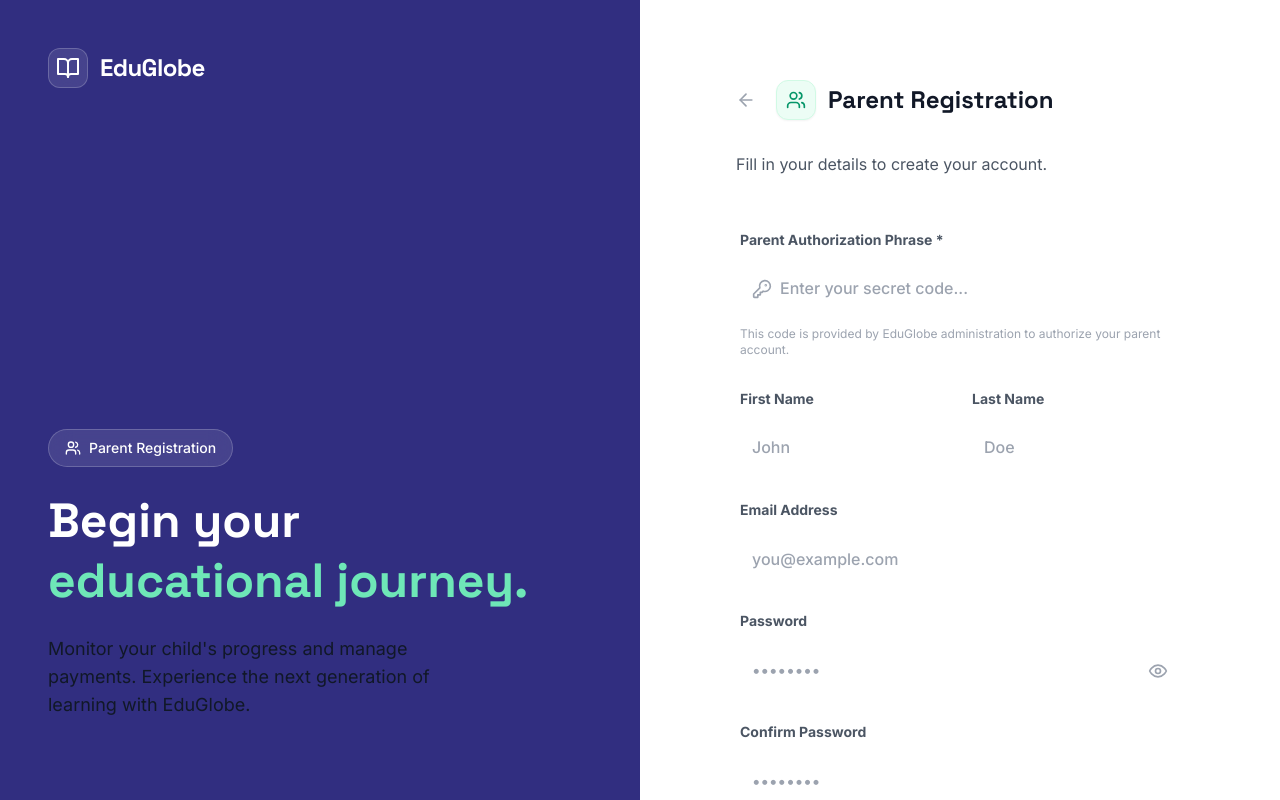
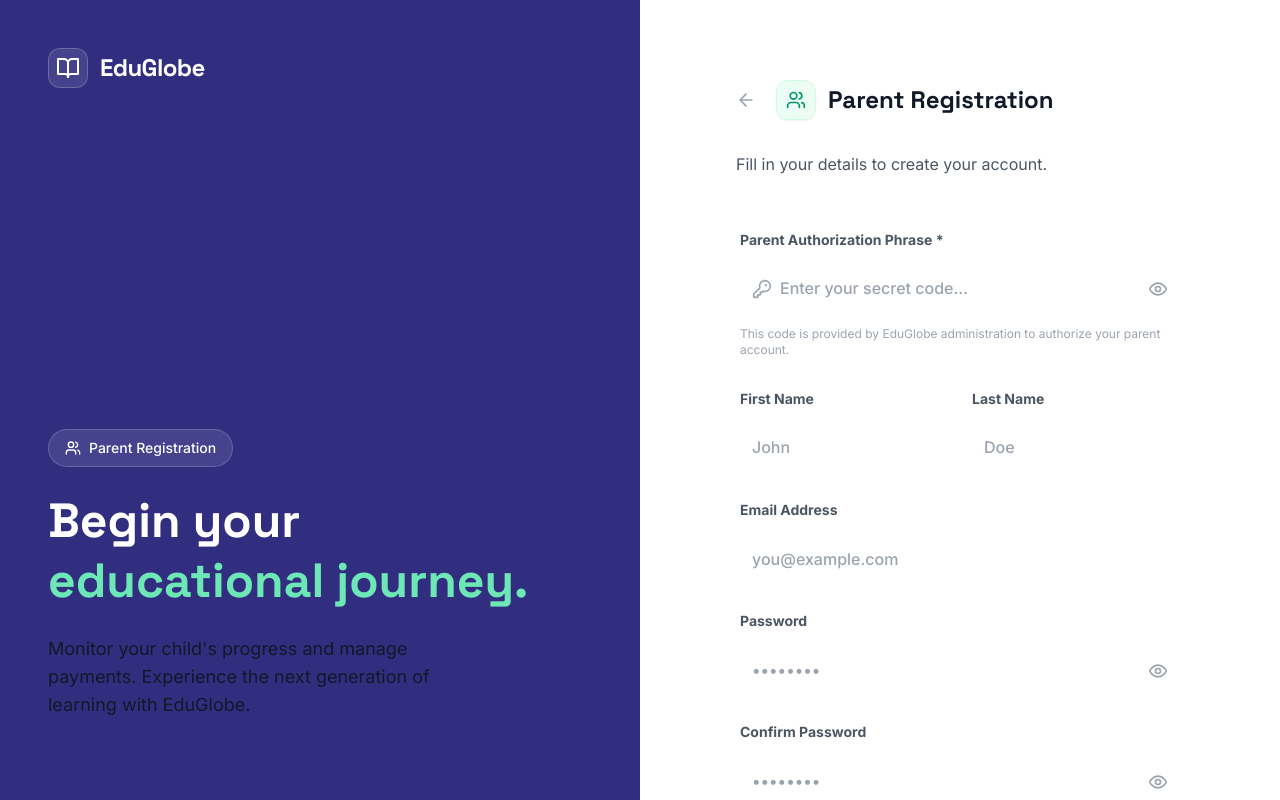
Before and after one commit to divcipher101-tech/eduglobe-academy, a Next.js app: page /register/parent in a window 1280 px wide. Shown: the top 800 px of the page. Built offline with nearby package versions, Linux system fonts and the light colour scheme.

Commit message:
fix: improve tutor signup UI with show/hide password and autocomplete off

```diff
--- a/src/app/(auth)/register/[role]/page.tsx
+++ b/src/app/(auth)/register/[role]/page.tsx
@@ -258,13 +258,22 @@
                   <input
                     id="secretCode"
                     name="secretCode"
-                    type="password"
+                    type={showPassword ? "text" : "password"}
                     value={formData.secretCode}
                     onChange={handleChange}
-                    className={`w-full pl-11 pr-4 py-4 bg-bg-secondary/50 border border-glass-border rounded-2xl focus:outline-none focus:ring-4 transition-all font-medium ${theme.inputFocus}`}
+                    className={`w-full pl-11 pr-12 py-4 bg-bg-secondary/50 border border-glass-border rounded-2xl focus:outline-none focus:ring-4 transition-all font-medium ${theme.inputFocus}`}
                     placeholder="Enter your secret code..."
                     required
+                    autoComplete="new-password"
                   />
+                  <button
+                    type="button"
+                    onClick={() => setShowPassword(!showPassword)}
+                    className={`absolute inset-y-0 right-0 pr-4 flex items-center transition-colors text-text-tertiary ${theme.iconHover}`}
+                    tabIndex={-1}
+                  >
+                    {showPassword ? <EyeOff className="w-5 h-5" /> : <Eye className="w-5 h-5" />}
+                  </button>
                 </div>
                 <p className="text-xs text-text-tertiary ml-1 mt-1">
                   This code is provided by EduGlobe administration to authorize your {roleKey} account.
@@ -354,6 +363,14 @@
                   required
                   minLength={8}
                 />
+                <button
+                  type="button"
+                  onClick={() => setShowPassword(!showPassword)}
+                  className={`absolute inset-y-0 right-0 pr-4 flex items-center transition-colors text-text-tertiary ${theme.iconHover}`}
+                  tabIndex={-1}
+                >
+                  {showPassword ? <EyeOff className="w-5 h-5" /> : <Eye className="w-5 h-5" />}
+                </button>
               </div>
             </div>
 
```
